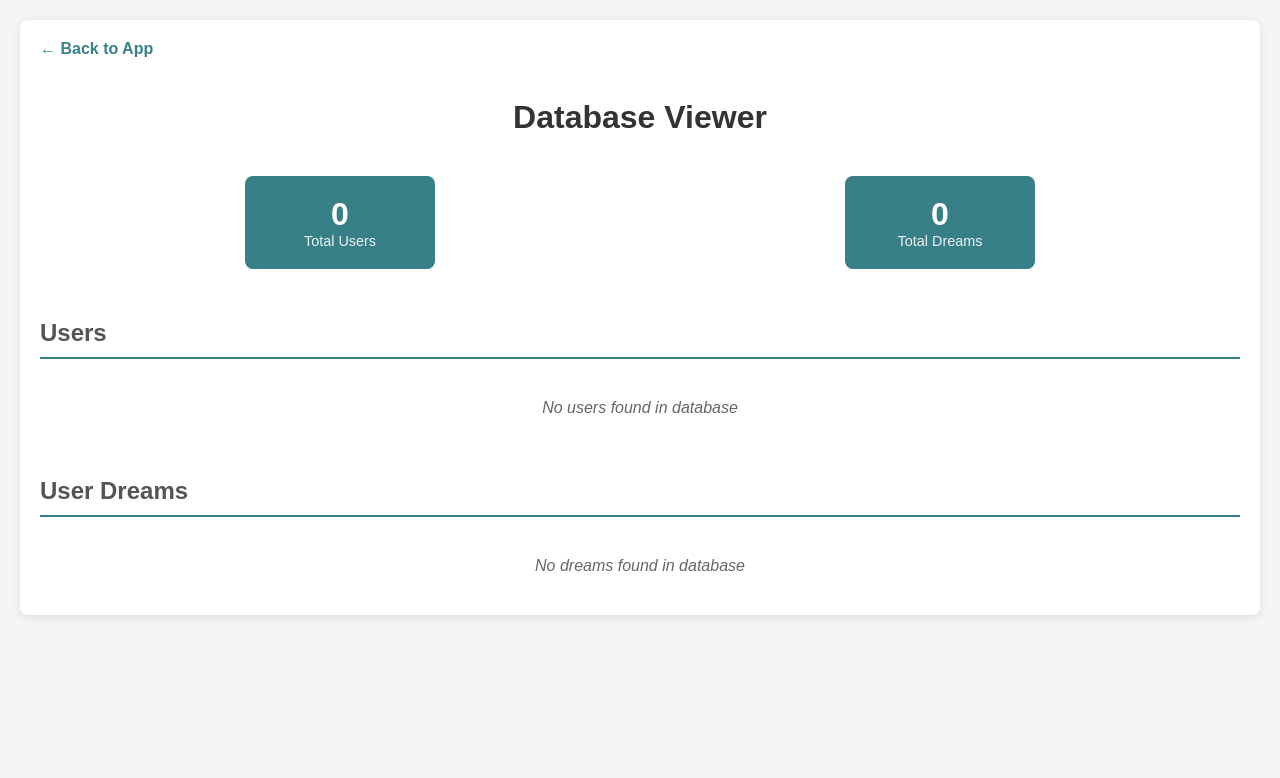
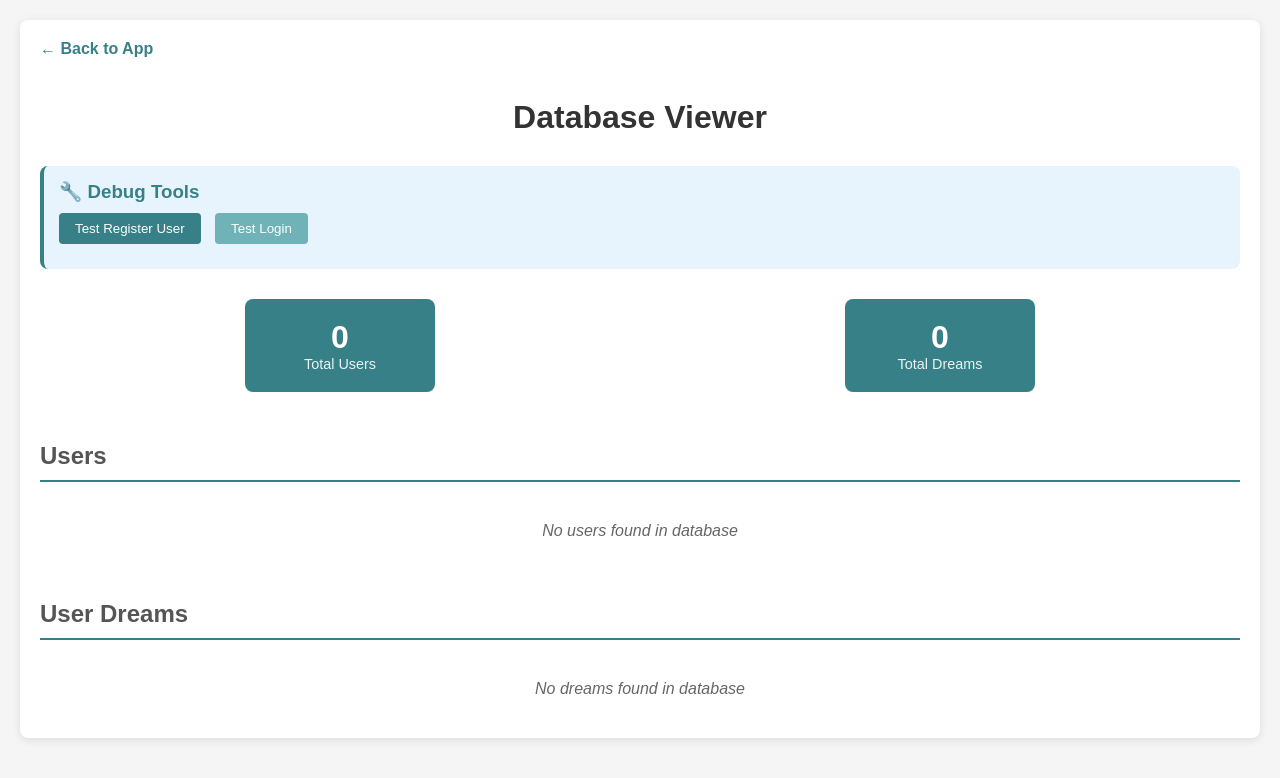
Before and after one commit to zohaibyounas/student-fyp, a Flask app: page /admin/db-viewer in a window 1280 px wide. Shown: the top 778 px of the page. Run offline with Flask 3, Linux system fonts and the light colour scheme; data that the repository does not hold is empty.

Commit message:
Add frontend debugging and test registration tools

```diff
--- a/templates/db_viewer.html
+++ b/templates/db_viewer.html
@@ -104,6 +104,54 @@
       <a href="/" class="back-link">← Back to App</a>
       <h1>Database Viewer</h1>
 
+      <div
+        style="
+          margin-bottom: 20px;
+          padding: 15px;
+          background: #e8f4fd;
+          border-radius: 8px;
+          border-left: 4px solid #388087;
+        "
+      >
+        <h3 style="margin: 0 0 10px 0; color: #388087">🔧 Debug Tools</h3>
+        <button
+          onclick="testRegistration()"
+          style="
+            padding: 8px 16px;
+            background: #388087;
+            color: white;
+            border: none;
+            border-radius: 4px;
+            cursor: pointer;
+            margin-right: 10px;
+          "
+        >
+          Test Register User
+        </button>
+        <button
+          onclick="testLogin()"
+          style="
+            padding: 8px 16px;
+            background: #6fb3b8;
+            color: white;
+            border: none;
+            border-radius: 4px;
+            cursor: pointer;
+          "
+        >
+          Test Login
+        </button>
+        <div
+          id="debugOutput"
+          style="
+            margin-top: 10px;
+            font-family: monospace;
+            font-size: 12px;
+            color: #666;
+          "
+        ></div>
+      </div>
+
       <div class="stats">
         <div class="stat-box">
           <div class="stat-number">{{ users|length }}</div>
@@ -177,5 +225,92 @@
       <div class="no-data">No dreams found in database</div>
       {% endif %}
     </div>
+
+    <script>
+      function log(message) {
+        const output = document.getElementById('debugOutput');
+        output.innerHTML += new Date().toLocaleTimeString() + ': ' + message + '<br>';
+        console.log(message);
+      }
+
+      async function testRegistration() {
+        log('🔍 Testing user registration...');
+        const testUser = {
+          name: 'Test User',
+          email: 'test' + Date.now() + '@example.com',
+          password: 'testpass123'
+        };
+
+        try {
+          log('📡 Sending registration request...');
+          const response = await fetch('/api/register', {
+            method: 'POST',
+            headers: { 'Content-Type': 'application/json' },
+            body: JSON.stringify(testUser)
+          });
+
+          log('📡 Response status: ' + response.status);
+          const result = await response.json();
+          log('📡 Response: ' + JSON.stringify(result));
+
+          if (response.ok && result.user) {
+            log('✅ Registration successful! User ID: ' + result.user.id);
+            log('🔄 Reloading page to see new user...');
+            setTimeout(() => window.location.reload(), 1000);
+          } else {
+            log('❌ Registration failed: ' + (result.error || 'Unknown error'));
+          }
+        } catch (error) {
+          log('❌ Network error: ' + error.message);
+        }
+      }
+
+      async function testLogin() {
+        log('🔍 Testing user login...');
+        // First try to register a test user, then login
+        const testUser = {
+          name: 'Login Test User',
+          email: 'logintest' + Date.now() + '@example.com',
+          password: 'testpass123'
+        };
+
+        try {
+          // Register first
+          log('📝 Registering test user...');
+          let response = await fetch('/api/register', {
+            method: 'POST',
+            headers: { 'Content-Type': 'application/json' },
+            body: JSON.stringify(testUser)
+          });
+
+          if (response.ok) {
+            log('✅ User registered, now testing login...');
+
+            // Now try to login
+            response = await fetch('/api/login', {
+              method: 'POST',
+              headers: { 'Content-Type': 'application/json' },
+              body: JSON.stringify({ email: testUser.email, password: testUser.password })
+            });
+
+            log('📡 Login response status: ' + response.status);
+            const result = await response.json();
+            log('📡 Login response: ' + JSON.stringify(result));
+
+            if (response.ok && result.user) {
+              log('✅ Login successful! User: ' + result.user.name);
+              log('🔄 Reloading page to see updated counts...');
+              setTimeout(() => window.location.reload(), 1000);
+            } else {
+              log('❌ Login failed: ' + (result.error || 'Unknown error'));
+            }
+          } else {
+            log('❌ Registration failed, cannot test login');
+          }
+        } catch (error) {
+          log('❌ Network error: ' + error.message);
+        }
+      }
+    </script>
   </body>
 </html>
```
Also changed, not shown: Islamic Dream Analyzer.html (+38 -1 lines).
